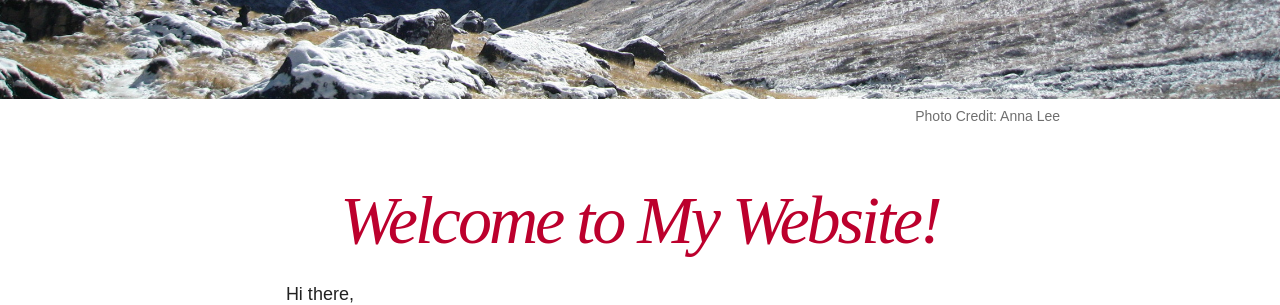
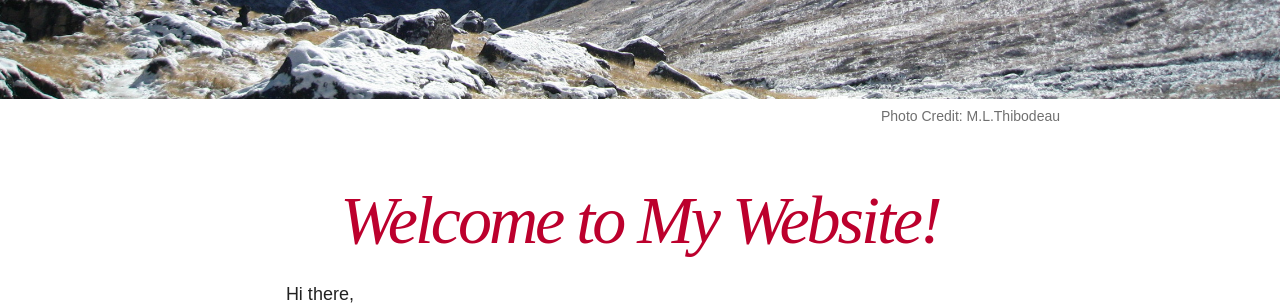
Before and after one commit to mylinhthibodeau/mylinhthibodeau.github.io, a Jekyll site: the page built from about/index.md, in a window 1280 px wide. Shown: the part 960-1265 px from the top of the page. Built offline with Jekyll 4.4.1, drawn with Linux system fonts in a browser that asks for light colours; nearby versions of some CDN libraries.

```diff
--- a/_config.yml
+++ b/_config.yml
@@ -5,7 +5,7 @@ locale: en_US
 description: "Clinical Geneticist | Genomic Data Scientist | Research Enthusiast |"
 logo: #
 search: true
-url: https://mylinhthibodeau.github.io/Genomics101/
+url: https://mylinhthibodeau.github.io/
 
 # Jekyll configuration
 
--- a/about/index.md
+++ b/about/index.md
@@ -5,7 +5,7 @@ excerpt: "A place where you can find more about me, clinical genetics, genomics
 modified: 2018-04-14
 image:
   feature: Nepal.jpg
-  credit: Anna Lee
+  credit: M.L.Thibodeau
 ---
 
 Hi there,
```
Also changed, not shown: 1 other file.
